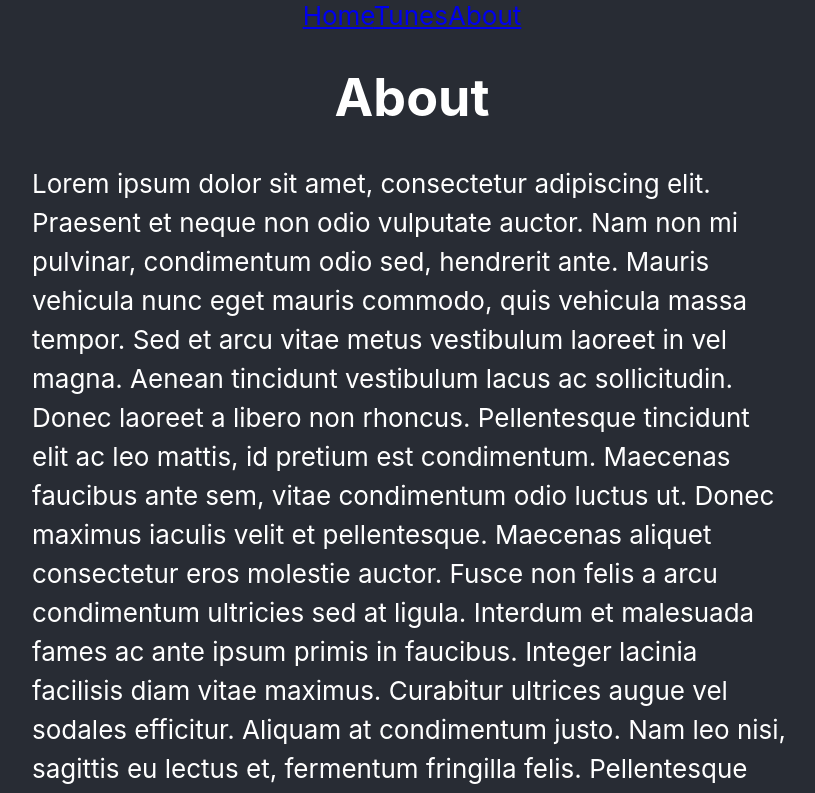
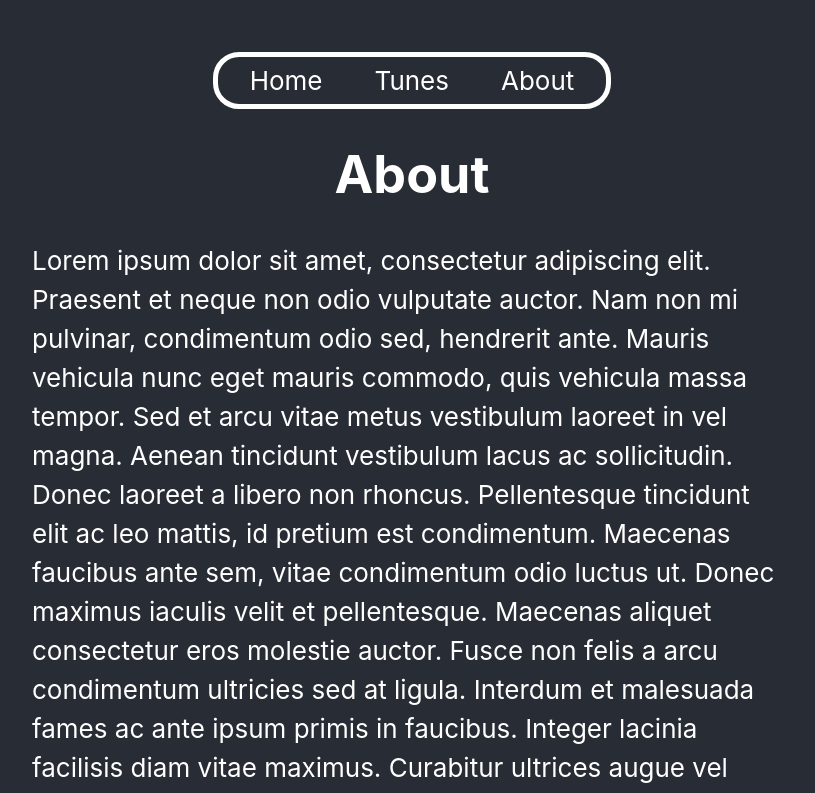
Before and after one commit to martinelias1312/react-tunes-ts, a React (Create React App) app: page /about in a window 1280 px wide. Shown: the top 793 px of the page, without its empty margins (228-1043 px from the left). Built offline with nearby package versions, Linux system fonts and the light colour scheme.

Commit message:
navigation styles added

```diff
--- a/src/components/TheNavigation.tsx
+++ b/src/components/TheNavigation.tsx
@@ -1,11 +1,14 @@
 import React from "react";
 import { NavLink } from "react-router-dom";
+
+// styles
+import styles from "./TheNavigation.module.scss";
 
 type Props = {};
 
 const TheNavigation = (props: Props) => {
   return (
-    <nav className="navigation">
+    <nav className={styles.navigation}>
       <NavLink to="/">Home</NavLink>
       <NavLink to="/tunes">Tunes</NavLink>
       <NavLink to="/about">About</NavLink>
```
